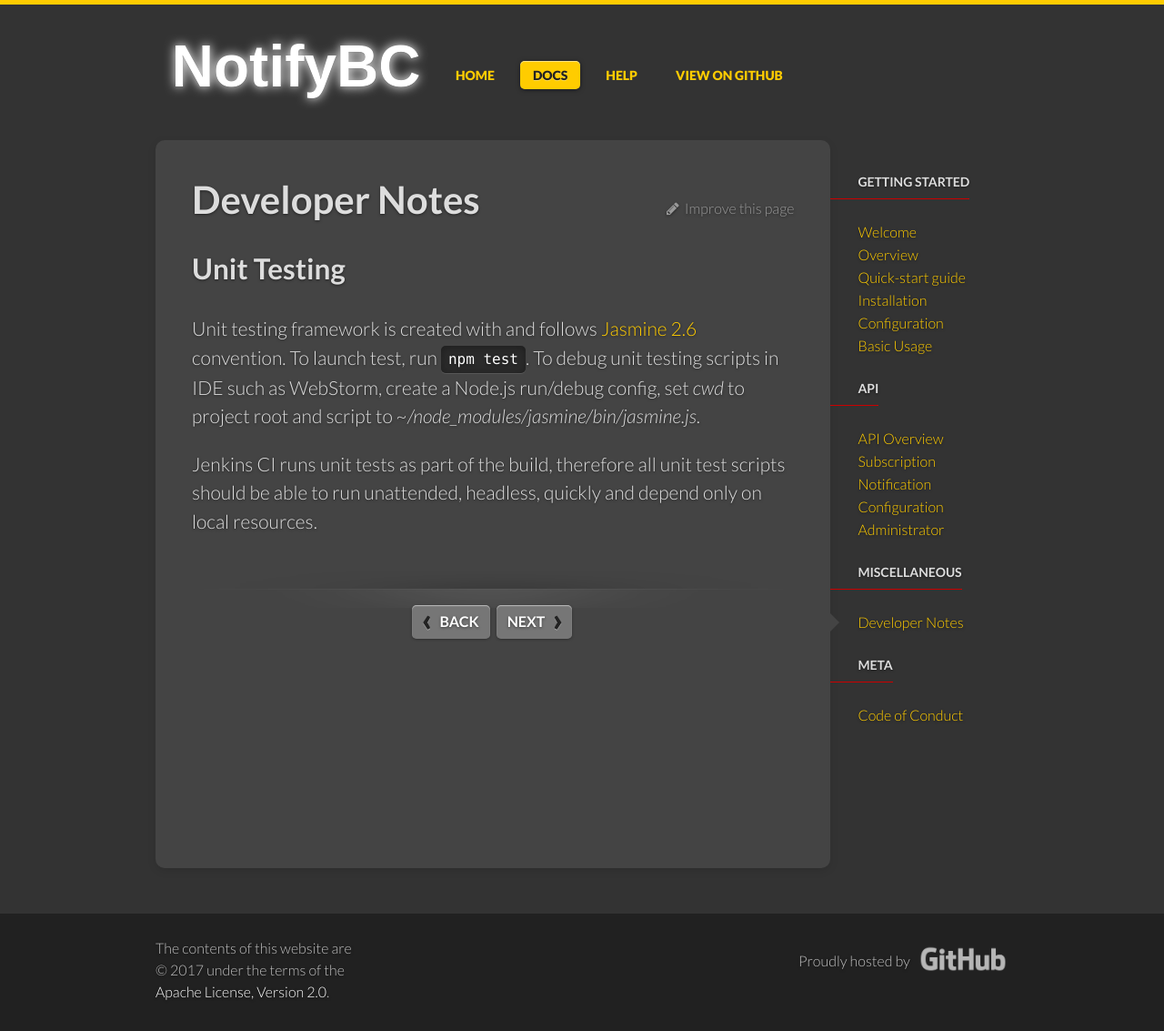
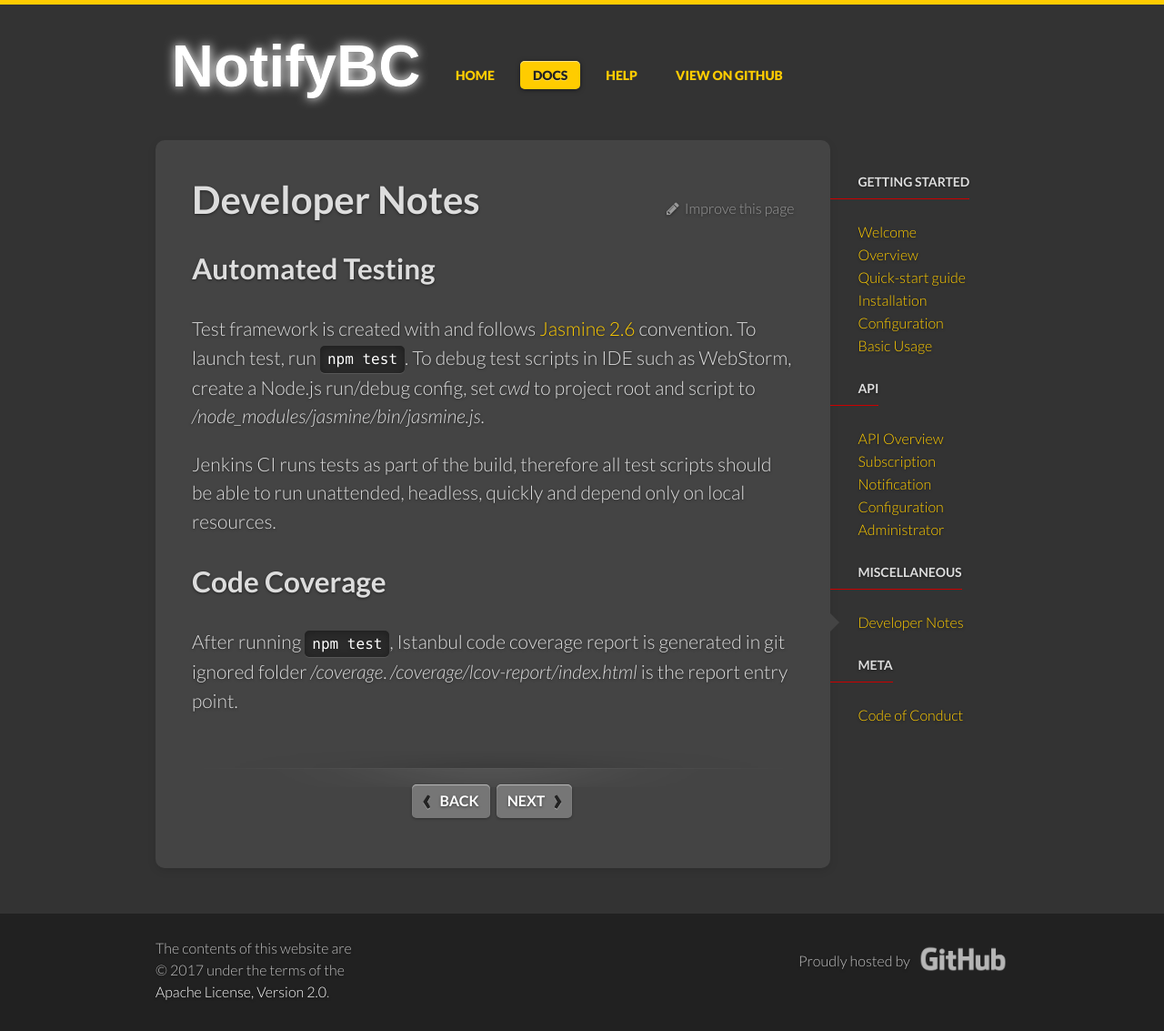
Before and after one commit to bcgov/MyGovBC-notification-server, a Jekyll site: the page built from docs/_docs/developer-notes.md, in a window 1280 px wide. Shown: the whole page at 91% size. Built offline with Jekyll 4.4.1, drawn with Linux system fonts in a browser that asks for light colours.

Commit message:
updated docs

```diff
--- a/docs/_docs/developer-notes.md
+++ b/docs/_docs/developer-notes.md
@@ -4,7 +4,10 @@
 permalink: /docs/developer-notes/
 ---
 
-## Unit Testing
-Unit testing framework is created with and follows [Jasmine 2.6](https://jasmine.github.io/2.6/node.html) convention. To launch test, run `npm test`. To debug unit testing scripts in IDE such as WebStorm, create a Node.js run/debug config, set *cwd* to project root and script to *~/node_modules/jasmine/bin/jasmine.js*.
+## Automated Testing
+Test framework is created with and follows [Jasmine 2.6](https://jasmine.github.io/2.6/node.html) convention. To launch test, run `npm test`. To debug test scripts in IDE such as WebStorm, create a Node.js run/debug config, set *cwd* to project root and script to */node_modules/jasmine/bin/jasmine.js*.
 
-Jenkins CI runs unit tests as part of the build, therefore all unit test scripts should be able to run unattended, headless, quickly and depend only on local resources.
+Jenkins CI runs tests as part of the build, therefore all test scripts should be able to run unattended, headless, quickly and depend only on local resources.
+
+## Code Coverage
+After running `npm test`, Istanbul code coverage report is generated in git ignored folder */coverage*.  */coverage/lcov-report/index.html* is the report entry point.
```
